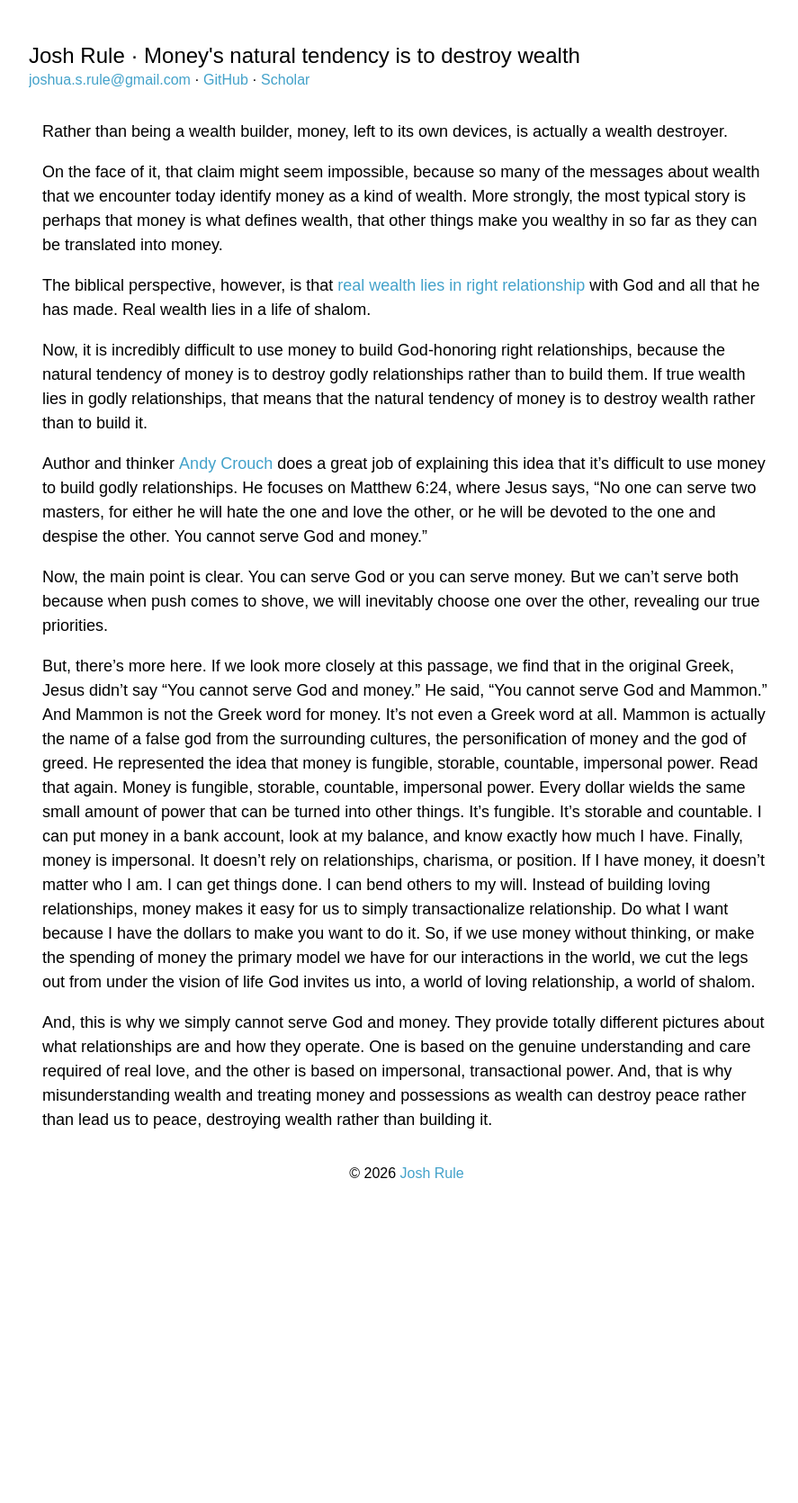
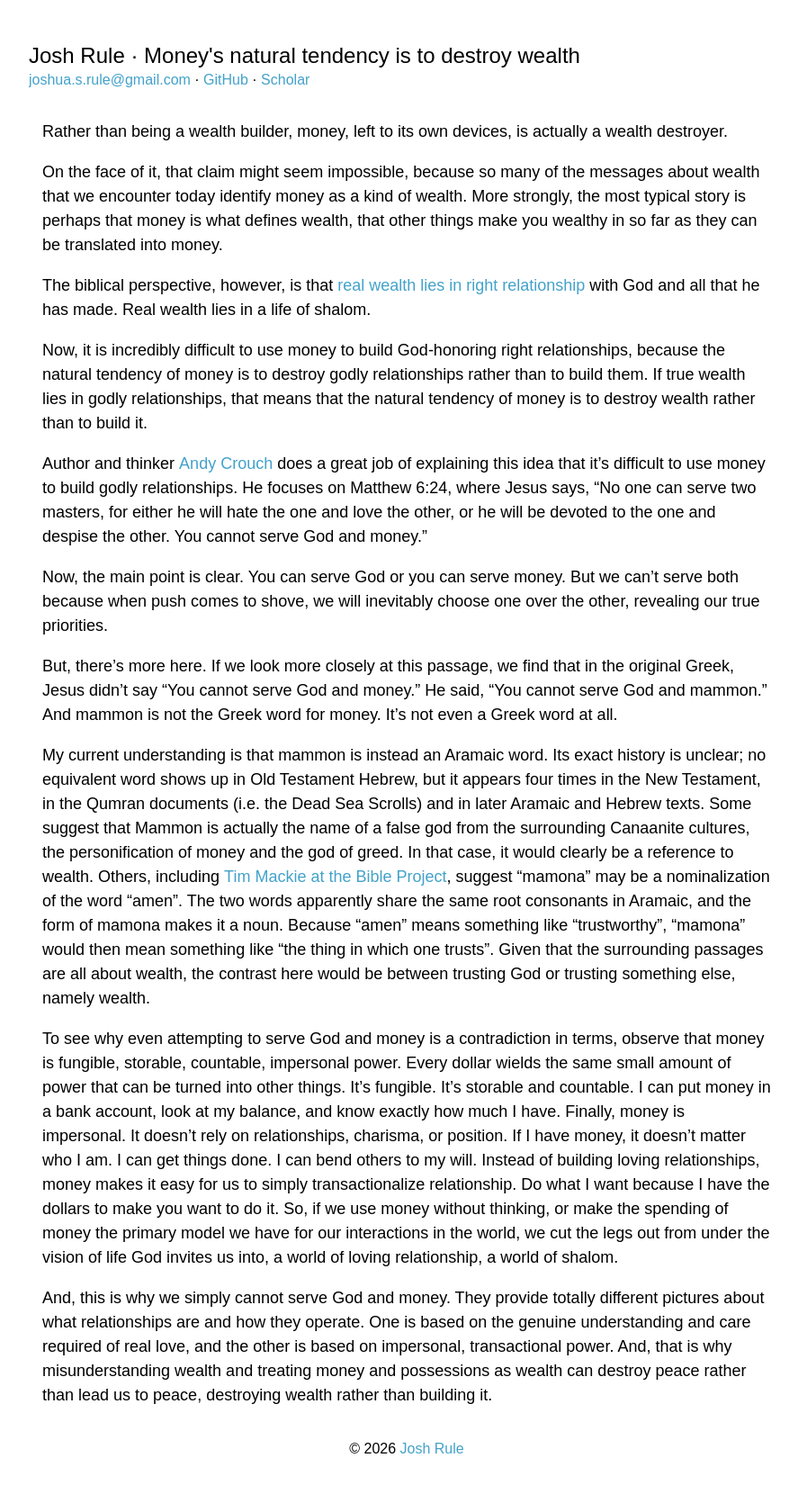
Before and after one commit to joshrule/joshrule.github.com, a Jekyll site: the page built from _posts/2026-01-15-moneys-natural-tendency-is-to-destroy-wealth.md, in a window 1280 px wide. Shown: the whole page at 90% size, without its empty margins (188-1075 px from the left). Built offline with Jekyll 4.4.1, drawn with Linux system fonts in a browser that asks for light colours; before the commit the page ends 1364 px from its top, so only the background shows below that.

Commit message:
update discussion of mammon

```diff
--- a/_posts/2026-01-15-moneys-natural-tendency-is-to-destroy-wealth.md
+++ b/_posts/2026-01-15-moneys-natural-tendency-is-to-destroy-wealth.md
@@ -36,24 +36,37 @@ inevitably choose one over the other, revealing our true priorities.
 
 But, there's more here. If we look more closely at this passage, we find
 that in the original Greek, Jesus didn't say "You cannot serve God and
-money." He said, "You cannot serve God and Mammon." And Mammon is not
-the Greek word for money. It's not even a Greek word at all. Mammon is
-actually the name of a false god from the surrounding cultures, the
-personification of money and the god of greed. He represented the idea
-that money is fungible, storable, countable, impersonal power. Read that
-again. Money is fungible, storable, countable, impersonal power. Every
-dollar wields the same small amount of power that can be turned into
-other things. It's fungible. It's storable and countable. I can put
-money in a bank account, look at my balance, and know exactly how much I
-have. Finally, money is impersonal. It doesn't rely on relationships,
-charisma, or position. If I have money, it doesn't matter who I am. I
-can get things done. I can bend others to my will. Instead of building
-loving relationships, money makes it easy for us to simply
-transactionalize relationship. Do what I want because I have the dollars
-to make you want to do it. So, if we use money without thinking, or make
-the spending of money the primary model we have for our interactions in
-the world, we cut the legs out from under the vision of life God invites
-us into, a world of loving relationship, a world of shalom.
+money." He said, "You cannot serve God and mammon." And mammon is not
+the Greek word for money. It's not even a Greek word at all.
+
+My current understanding is that mammon is instead an Aramaic word. Its exact
+history is unclear; no equivalent word shows up in Old Testament Hebrew, but it
+appears four times in the New Testament, in the Qumran documents (i.e. the Dead
+Sea Scrolls) and in later Aramaic and Hebrew texts. Some suggest that
+Mammon is actually the name of a false god from the surrounding Canaanite
+cultures, the personification of money and the god of greed. In that case, it
+would clearly be a reference to wealth. Others, including [Tim Mackie at the
+Bible Project](https://bibleproject.com/classroom/messianic-torah/sessions/15),
+suggest "mamona" may be a nominalization of the word "amen". The two words
+apparently share the same root consonants in Aramaic, and the form of mamona
+makes it a noun. Because "amen" means something like "trustworthy", "mamona"
+would then mean something like "the thing in which one trusts". Given that the
+surrounding passages are all about wealth, the contrast here would be between
+trusting God or trusting something else, namely wealth.
+
+To see why even attempting to serve God and money is a contradiction in terms,
+observe that money is fungible, storable, countable, impersonal power. Every
+dollar wields the same small amount of power that can be turned into other
+things. It's fungible. It's storable and countable. I can put money in a bank
+account, look at my balance, and know exactly how much I have. Finally, money is
+impersonal. It doesn't rely on relationships, charisma, or position. If I have
+money, it doesn't matter who I am. I can get things done. I can bend others to
+my will. Instead of building loving relationships, money makes it easy for us to
+simply transactionalize relationship. Do what I want because I have the dollars
+to make you want to do it. So, if we use money without thinking, or make the
+spending of money the primary model we have for our interactions in the world,
+we cut the legs out from under the vision of life God invites us into, a world
+of loving relationship, a world of shalom.
 
 And, this is why we simply cannot serve God and money. They provide
 totally different pictures about what relationships are and how they
```
